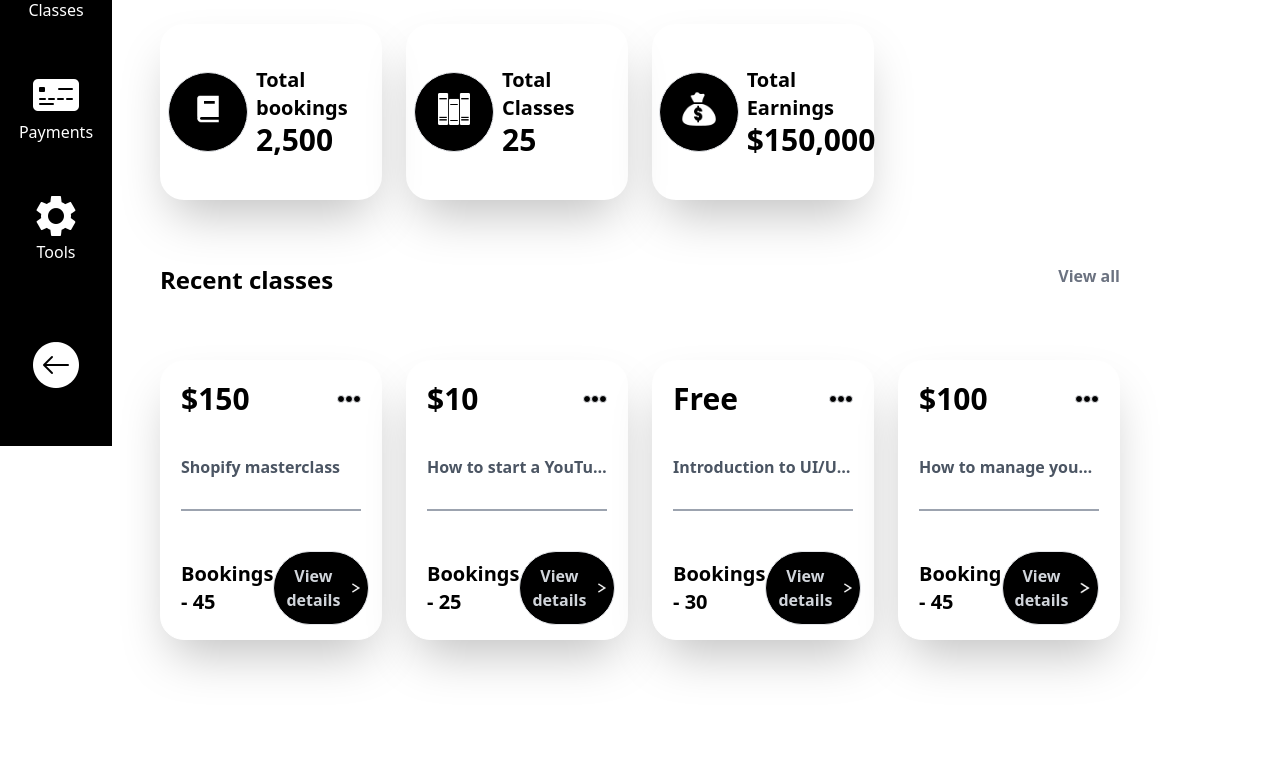
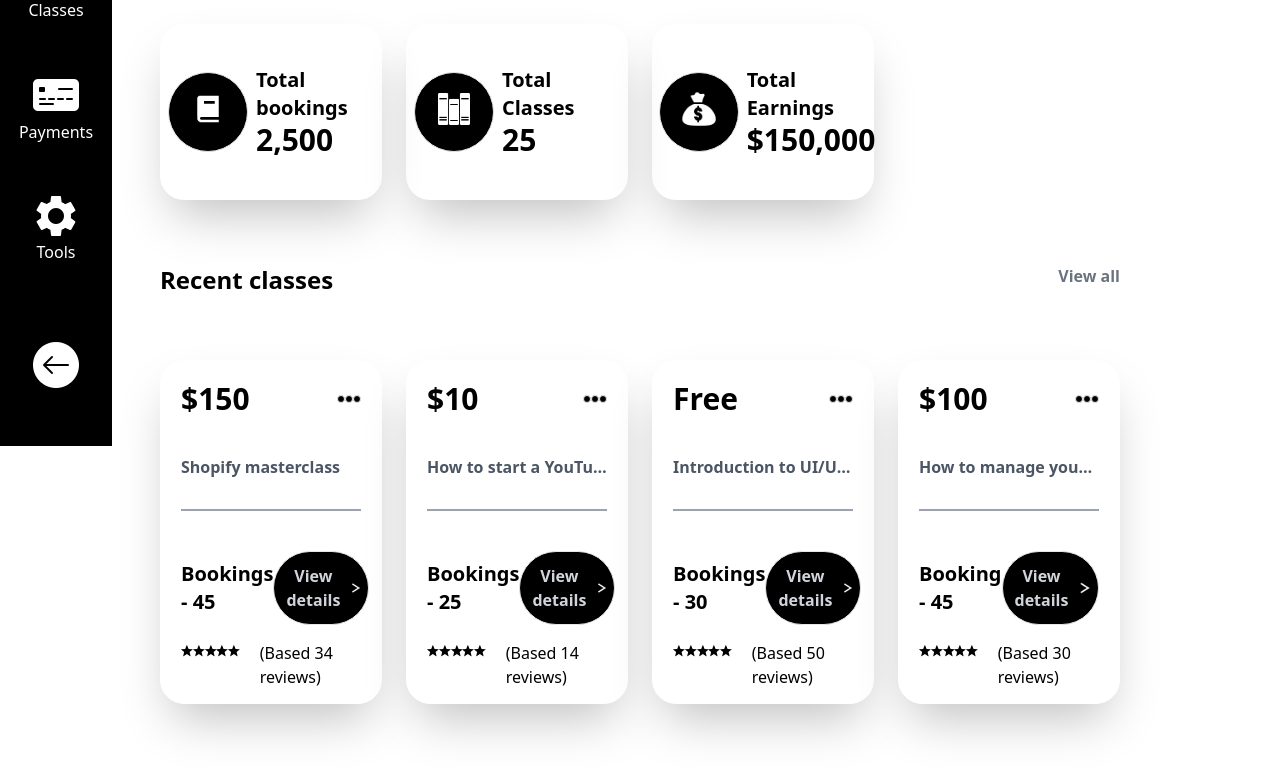
Before and after one commit to Victorakinwunmi/Login-dashboard, a Nuxt app: page /dashboard in a window 1280 px wide. Shown: the part 354-1130 px from the top of the page. Built offline with nearby package versions, Linux system fonts and the light colour scheme.

Commit message:
i added a review count icon and number of reviews

```diff
--- a/components/purchase/container1.vue
+++ b/components/purchase/container1.vue
@@ -15,16 +15,16 @@
     </div>
 
     <div class="mt-10">
-      <h1 class="text-gray-600 font-semibold leading-tight truncate">{{ title }}</h1>
+      <h1 class="text-gray-600 font-semibold leading-tight truncate">
+        {{ title }}
+      </h1>
     </div>
 
     <div class="border border-gray-400 mt-8"></div>
-
     <div class="flex lg:block xl:flex justify-between items-center mt-10">
       <div>
         <h1 class="font-bold text-xl">{{ desc }}</h1>
       </div>
-
 
       <button
         class="
@@ -48,8 +48,34 @@
           <img :src="require('@/assets/icons/Arrow.png')" class="w-5 mx-2" />
         </div>
       </button>
+    </div>
 
+    <div class="flex mt-4 mb-4">
+      <svg
+        v-for="i in 5" :key="i"
+        xmlns="http://www.w3.org/2000/svg"
+        xmlns:xlink="http://www.w3.org/1999/xlink"
+        class="h-5 w-5 fill-current"
+        :class="i <= rating ? 'text-black':'text-gray-400'"
+        viewBox="0 0 50 50"
+        version="1.1"
+      >
+        <g id="surface1">
+          <path
+            style="
+              stroke: none;
+              fill-rule: nonzero;
+              fill: rgb(0%, 0%, 0%);
+              fill-opacity: 1;
+            "
+            d="M 39.695313 47.226563 C 39.511719 47.226563 39.324219 47.175781 39.164063 47.070313 L 25 38.179688 L 10.835938 47.070313 C 10.492188 47.289063 10.046875 47.273438 9.71875 47.035156 C 9.386719 46.796875 9.234375 46.378906 9.335938 45.980469 L 13.414063 29.765625 L 0.582031 19.042969 C 0.269531 18.78125 0.148438 18.355469 0.273438 17.964844 C 0.398438 17.578125 0.75 17.304688 1.15625 17.277344 L 17.839844 16.144531 L 24.070313 0.628906 C 24.222656 0.25 24.59375 0 25 0 C 25.40625 0 25.777344 0.25 25.929688 0.628906 L 32.160156 16.144531 L 48.84375 17.277344 C 49.25 17.304688 49.601563 17.578125 49.726563 17.964844 C 49.851563 18.355469 49.730469 18.777344 49.417969 19.042969 L 36.585938 29.765625 L 40.664063 45.980469 C 40.765625 46.378906 40.613281 46.792969 40.28125 47.035156 C 40.109375 47.160156 39.902344 47.226563 39.695313 47.226563 Z "
+          />
+        </g>
+      </svg>
+
+      <span class="mx-5">({{reviewcount}})</span>
     </div>
+
   </div>
 </template>
 
@@ -60,6 +86,8 @@ export default {
     title: String,
     desc: String,
     btn: String,
+    rating: Number,
+    reviewcount: String,
   },
 };
 </script>
--- a/pages/dashboard.vue
+++ b/pages/dashboard.vue
@@ -164,6 +164,8 @@
           :title="item.title"
           :desc="item.desc"
           :btn="item.btn"
+          :rating="item.rating"
+          :reviewcount="item.reviewcount"
         />
       </div>
     </div>
@@ -181,6 +183,8 @@ export default {
           title: "Shopify masterclass",
           desc: "Bookings - 45",
           btn: "View details",
+          rating:"4",
+          reviewcount:"Based 34 reviews"
         },
 
         {
@@ -189,6 +193,8 @@ export default {
           title: "How to start a YouTube channel",
           desc: "Bookings - 25",
           btn: "View details",
+          rating:"5",
+          reviewcount:"Based 14 reviews"
         },
 
         {
@@ -197,6 +203,8 @@ export default {
           title: "Introduction to UI/UX design",
           desc: "Bookings - 30",
           btn: "View details",
+          rating:"3",
+          reviewcount:"Based 50 reviews"
         },
 
         {
@@ -205,6 +213,8 @@ export default {
           title: "How to manage your social media account",
           desc: "Booking - 45",
           btn: "View details",
+          rating:"4",
+          reviewcount:"Based 30 reviews"
         },
       ],
     };
```
Also changed, not shown: assets/icons/Star.svg (added). Lines whose indentation alone changed are shown as unchanged.
